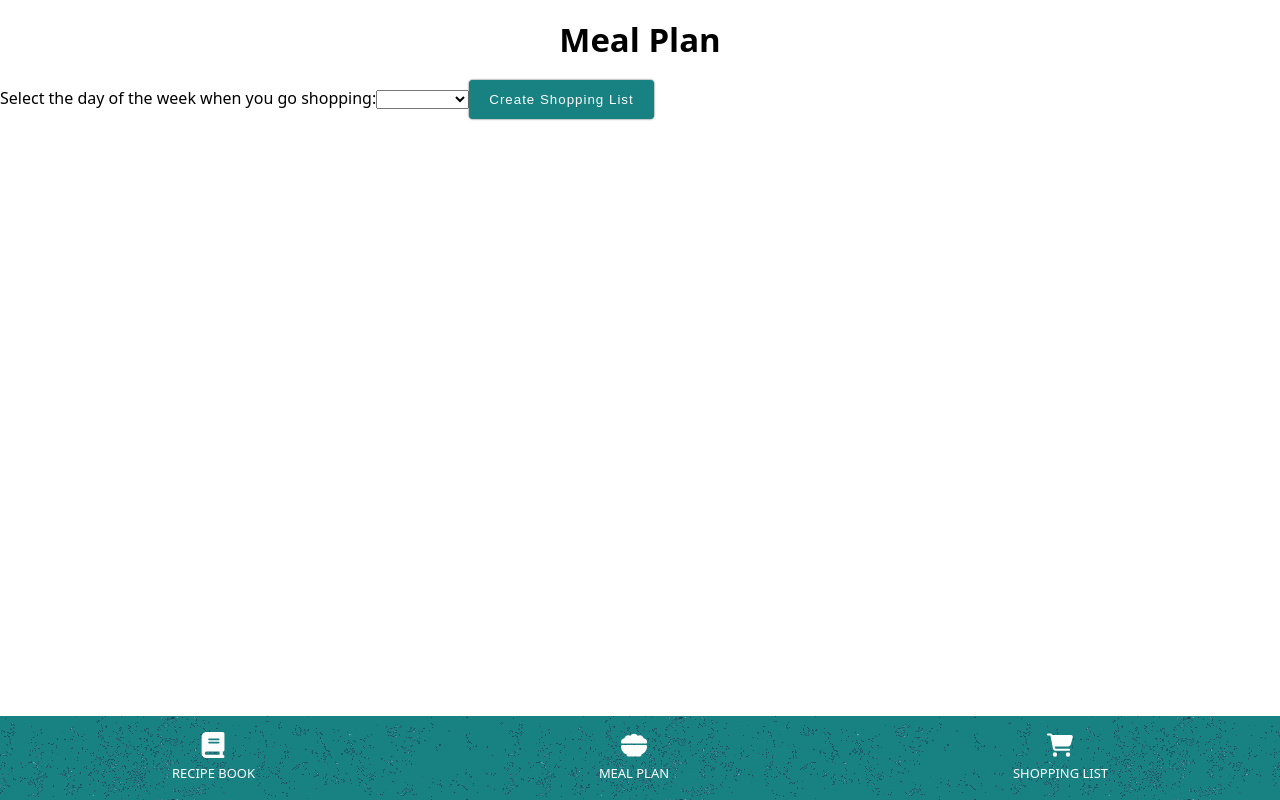
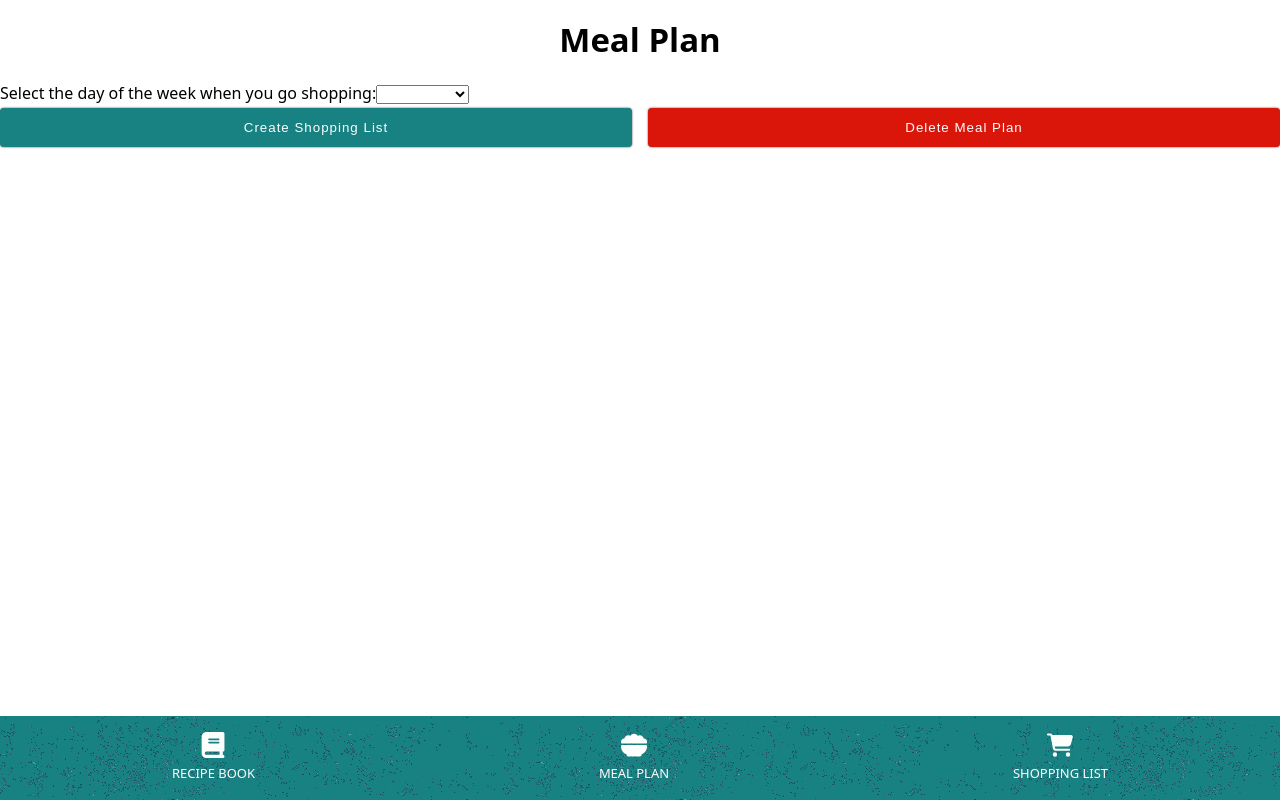
Before and after one commit to arnest00/mealwise, a Next.js app: page /planner in a window 1280 px wide. Built offline with nearby package versions, Linux system fonts and the light colour scheme.

Commit message:
feast: Support for deleting current meal plan
References 133

```diff
--- a/pages/planner/index.tsx
+++ b/pages/planner/index.tsx
@@ -12,6 +12,7 @@ import {
   createMealPlan,
   getAllPlannedMeals,
   createShoppingList,
+  deleteMealPlan,
 } from '../../services/dbService';
 
 type MealPlan = {
@@ -41,6 +42,10 @@ const PlannerPage: NextPage = () => {
 
   const handleCreateShoppingList = () => {
     createShoppingList(plannedMeals);
+  };
+
+  const handleDeleteMealPlan = () => {
+    deleteMealPlan();
   };
 
   useEffect(() => {
@@ -95,11 +100,20 @@ const PlannerPage: NextPage = () => {
           </select>
         </label>
 
-        <Button
-          buttonType="button"
-          buttonName="create shopping list"
-          onClick={handleCreateShoppingList}
-        />
+        <div className="grid-two-col">
+          <Button
+            buttonType="button"
+            buttonName="create shopping list"
+            onClick={handleCreateShoppingList}
+          />
+
+          <Button
+            buttonType="button"
+            buttonName="delete meal plan"
+            modifier="--bad-job"
+            onClick={handleDeleteMealPlan}
+          />
+        </div>
       </div>
 
       {shoppingDay && (
--- a/services/dbService.ts
+++ b/services/dbService.ts
@@ -201,6 +201,22 @@ export const deletePlannedMeal = async (dayId: number, id: string) => {
   });
 };
 
+export const deleteMealPlan = async () => {
+  await db.mealPlan.update(1, {
+    id: 1,
+    meals: {
+      0: [],
+      1: [],
+      2: [],
+      3: [],
+      4: [],
+      5: [],
+      6: [],
+      7: [],
+    },
+  });
+};
+
 // shoppingList
 export const createShoppingList = async (plannedMeals: {
   [key: number]: { id: string, recipeId: string, recipeName: string }[]
```
